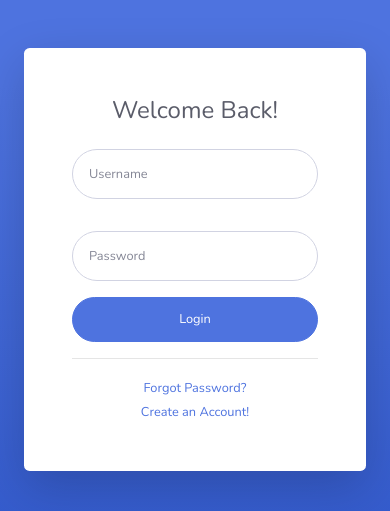
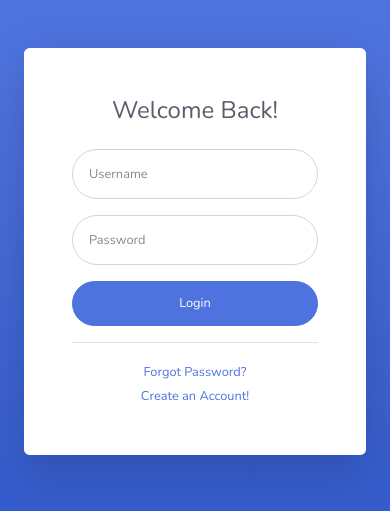
Before and after one commit to Vidhin05/TradingTerminal, a Flask app: page /login/ in a window 390 px wide. Shown: the top 511 px of the page. Run offline with Flask 2, Linux system fonts and the light colour scheme; some libraries are stand-ins or nearby versions.

Commit message:
Fix Username password size in login

```diff
--- a/templates/login.html
+++ b/templates/login.html
@@ -28,15 +28,14 @@
                                     <h4 class="text-dark mb-4">Welcome Back!</h4>
                                 </div>
                                 <form class="user" action="{{ url_for('login') }}" method="post">
-                                    <div class="form-group row">
-                                        <div class="col-sm-6 col-xl-12 mb-3 mb-sm-0"><input
-                                                class="form-control form-control-user" type="text" id="exampleFirstName"
-                                                placeholder="Username" name="username"></div>
-                                    </div>
+                                    <div class="form-group"><input
+                                            class="form-control form-control-user" type="text" id="exampleFirstName"
+                                            placeholder="Username" name="username"></div>
                                     <div class="form-group"><input class="form-control form-control-user"
                                                                    type="password" id="exampleInputPassword"
                                                                    placeholder="Password" name="password"></div>
-                                    <button class="btn btn-primary btn-block text-white btn-user" type="submit" onclick="$('#loading').show();">Login
+                                    <button class="btn btn-primary btn-block text-white btn-user" type="submit"
+                                            onclick="$('#loading').show();">Login
                                     </button>
                                     <hr>
                                     <div id="loading" style="display:none;">Logging you in...</div>
@@ -44,7 +43,8 @@
 
                                 <div class="text-center"><a class="small" href="forgot-password.html">Forgot
                                     Password?</a></div>
-                                <div class="text-center"><a class="small" href="{{ url_for('register')}}">Create an Account!</a>
+                                <div class="text-center"><a class="small" href="{{ url_for('register') }}">Create an
+                                    Account!</a>
                                 </div>
                             </div>
                         </div>
```
